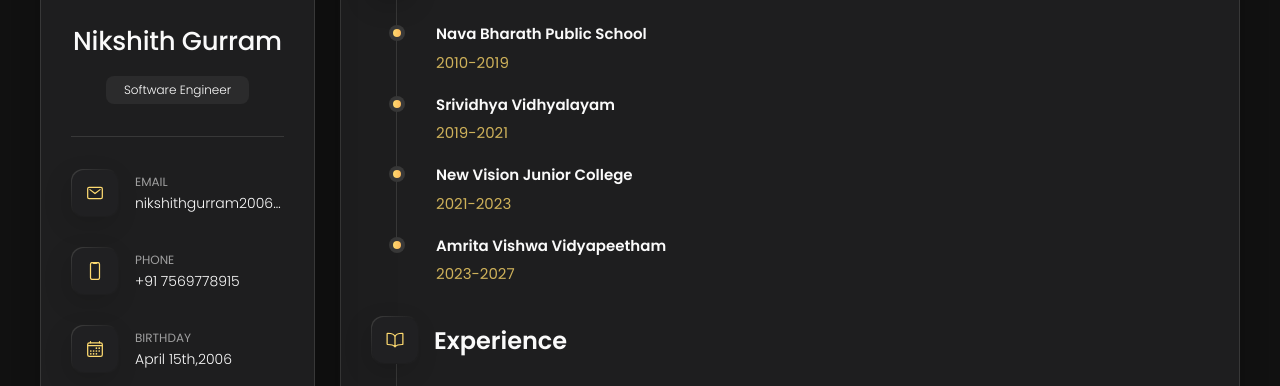
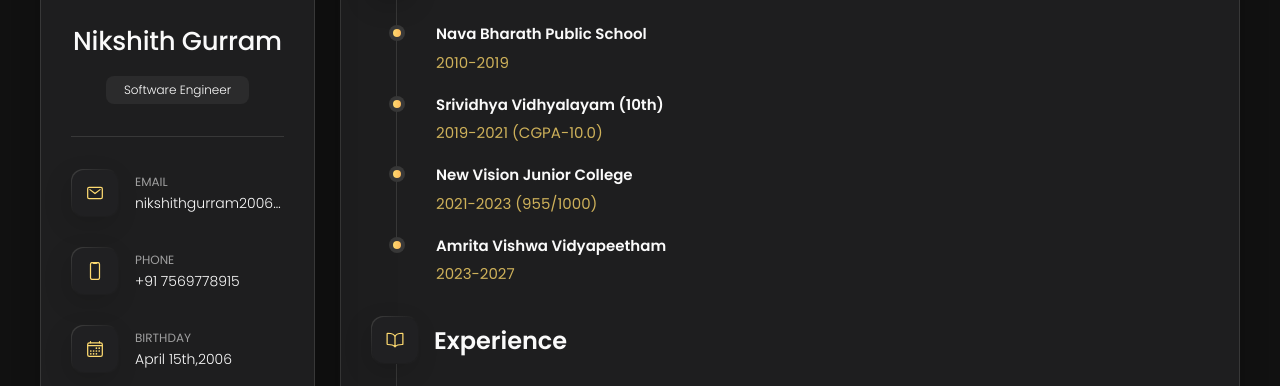
Before and after one commit to alexnikshith/Portfolio, a plain HTML site: page index.html in a window 1280 px wide. Both pictures are taken after a click on the button "Resume". Shown: the part 238-624 px from the top of the page. Drawn offline with nearby package versions, Linux system fonts and the light colour scheme.

Commit message:
Update index.html

```diff
--- a/index.html
+++ b/index.html
@@ -446,9 +446,9 @@
 
             <li class="timeline-item">
 
-              <h4 class="h4 timeline-item-title">Srividhya Vidhyalayam</h4>
+              <h4 class="h4 timeline-item-title">Srividhya Vidhyalayam (10th)</h4>
 
-              <span>2019-2021</span>
+              <span>2019-2021 (CGPA-10.0)</span>
 
               <p class="timeline-text">
               </p>
@@ -459,7 +459,7 @@
 
               <h4 class="h4 timeline-item-title">New Vision junior College</h4>
 
-              <span>2021-2023</span>
+              <span>2021-2023 (955/1000)</span>
 
               <p class="timeline-text">
               </p>
```
